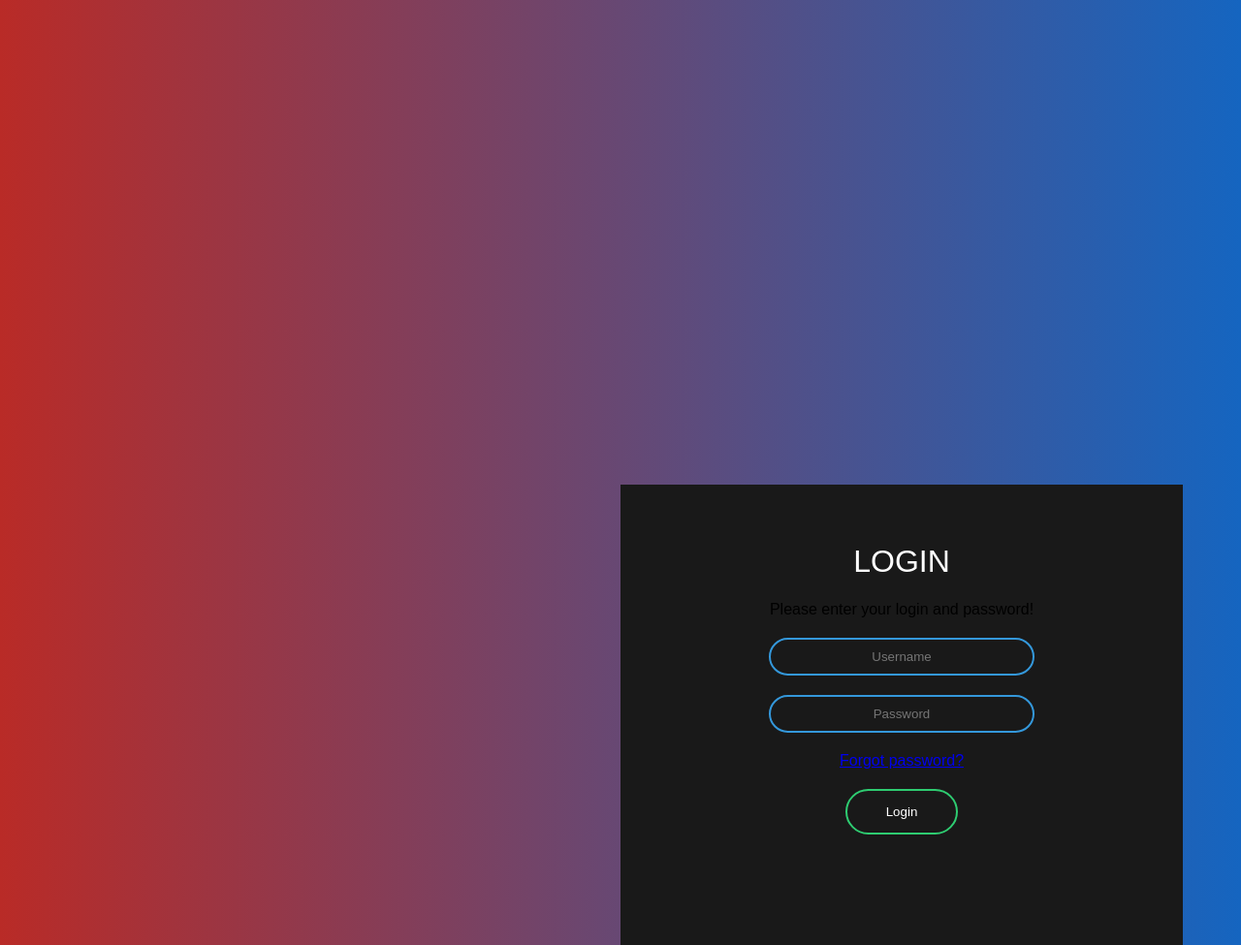
After one commit to swasthikshetty10/AsyncChatroom, a Django app: template chat/templates/base.html in a window 1280 px wide. The commit adds this page. Shown: the whole page at 97% size. Run offline with Django 3.2, Linux system fonts and the light colour scheme; the template is opened without the code that fills it, so the values that code supplies are empty.

Commit message:
some styles

```diff
--- /dev/null
+++ b/chat/templates/base.html
@@ -0,0 +1,171 @@
+<!DOCTYPE html>
+<html lang="en">
+<head>
+    <meta charset="UTF-8">
+    <meta http-equiv="X-UA-Compatible" content="IE=edge">
+    <meta name="viewport" content="width=device-width, initial-scale=1.0">
+    <title>Document</title>
+</head>
+<style>
+    body {
+    margin: 0;
+    padding: 0;
+    font-family: sans-serif;
+    background: linear-gradient(to right, #b92b27, #1565c0)
+}
+
+.card {
+    margin-bottom: 20px;
+    border: none
+}
+
+.box {
+    width: 500px;
+    padding: 40px;
+    position: absolute;
+    top: 50%;
+    left: 50%;
+    background: #191919;
+    ;
+    text-align: center;
+    transition: 0.25s;
+    margin-top: 100px
+}
+
+.box input[type="text"],
+.box input[type="password"] {
+    border: 0;
+    background: none;
+    display: block;
+    margin: 20px auto;
+    text-align: center;
+    border: 2px solid #3498db;
+    padding: 10px 10px;
+    width: 250px;
+    outline: none;
+    color: white;
+    border-radius: 24px;
+    transition: 0.25s
+}
+
+.box h1 {
+    color: white;
+    text-transform: uppercase;
+    font-weight: 500
+}
+
+.box input[type="text"]:focus,
+.box input[type="password"]:focus {
+    width: 300px;
+    border-color: #2ecc71
+}
+
+.box input[type="submit"] {
+    border: 0;
+    background: none;
+    display: block;
+    margin: 20px auto;
+    text-align: center;
+    border: 2px solid #2ecc71;
+    padding: 14px 40px;
+    outline: none;
+    color: white;
+    border-radius: 24px;
+    transition: 0.25s;
+    cursor: pointer
+}
+
+.box input[type="submit"]:hover {
+    background: #2ecc71
+}
+
+.forgot {
+    text-decoration: underline
+}
+
+ul.social-network {
+    list-style: none;
+    display: inline;
+    margin-left: 0 !important;
+    padding: 0
+}
+
+ul.social-network li {
+    display: inline;
+    margin: 0 5px
+}
+
+.social-network a.icoFacebook:hover {
+    background-color: #3B5998
+}
+
+.social-network a.icoTwitter:hover {
+    background-color: #33ccff
+}
+
+.social-network a.icoGoogle:hover {
+    background-color: #BD3518
+}
+
+.social-network a.icoFacebook:hover i,
+.social-network a.icoTwitter:hover i,
+.social-network a.icoGoogle:hover i {
+    color: #fff
+}
+
+a.socialIcon:hover,
+.socialHoverClass {
+    color: #44BCDD
+}
+
+.social-circle li a {
+    display: inline-block;
+    position: relative;
+    margin: 0 auto 0 auto;
+    border-radius: 50%;
+    text-align: center;
+    width: 50px;
+    height: 50px;
+    font-size: 20px
+}
+
+.social-circle li i {
+    margin: 0;
+    line-height: 50px;
+    text-align: center
+}
+
+.social-circle li a:hover i,
+.triggeredHover {
+    transform: rotate(360deg);
+    transition: all 0.2s
+}
+
+.social-circle i {
+    color: #fff;
+    transition: all 0.8s;
+    transition: all 0.8s
+}
+</style>
+<body>
+    <div class="container">
+        <div class="row">
+            <div class="col-md-6">
+                <div class="card">
+                    <form onsubmit="event.preventDefault()" class="box">
+                        <h1>Login</h1>
+                        <p class="text-muted"> Please enter your login and password!</p> <input type="text" name="" placeholder="Username"> <input type="password" name="" placeholder="Password"> <a class="forgot text-muted" href="#">Forgot password?</a> <input type="submit" name="" value="Login" href="#">
+                        <div class="col-md-12">
+                            <ul class="social-network social-circle">
+                                <li><a href="#" class="icoFacebook" title="Facebook"><i class="fab fa-facebook-f"></i></a></li>
+                                <li><a href="#" class="icoTwitter" title="Twitter"><i class="fab fa-twitter"></i></a></li>
+                                <li><a href="#" class="icoGoogle" title="Google +"><i class="fab fa-google-plus"></i></a></li>
+                            </ul>
+                        </div>
+                    </form>
+                </div>
+            </div>
+        </div>
+    </div>
+</body>
+</html>
--- a/chat/urls.py
+++ b/chat/urls.py
@@ -3,5 +3,5 @@ from . import views
 
 urlpatterns = [
     path ("" , views.home , name = "home"),
-    path('<str:room_name>/' , views.room , name = "room"),
+    path('chat/<str:room_name>/' , views.room , name = "room"),
 ]
--- a/core/urls.py
+++ b/core/urls.py
@@ -18,5 +18,5 @@ from django.urls import path , include
 
 urlpatterns = [
     path('admin/', admin.site.urls),
-    path('chat/' , include('chat.urls'))
+    path('' , include('chat.urls'))
 ]
--- a/requirements.txt
+++ b/requirements.txt
@@ -24,3 +24,7 @@ pytz==2021.1
 service-identity==21.1.0
 six==1.16.0
 sqlparse==0.4.1
+Twisted==21.2.0
+twisted-iocpsupport==1.0.1
+txaio==21.2.1
+zope.interface==5.4.0
```
Also changed, not shown: chat/templates/chatroom.html (+120 -18 lines), chat/templates/index.html (+70 -10 lines).
